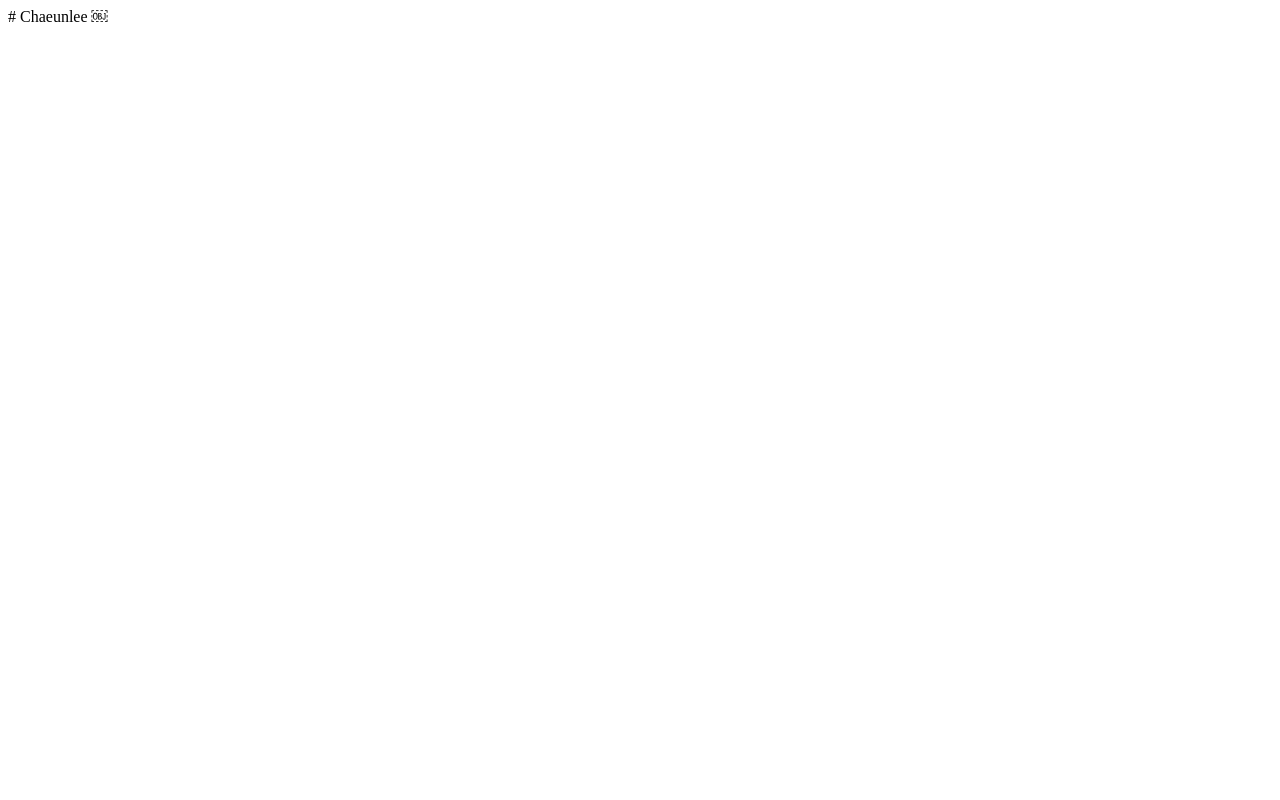
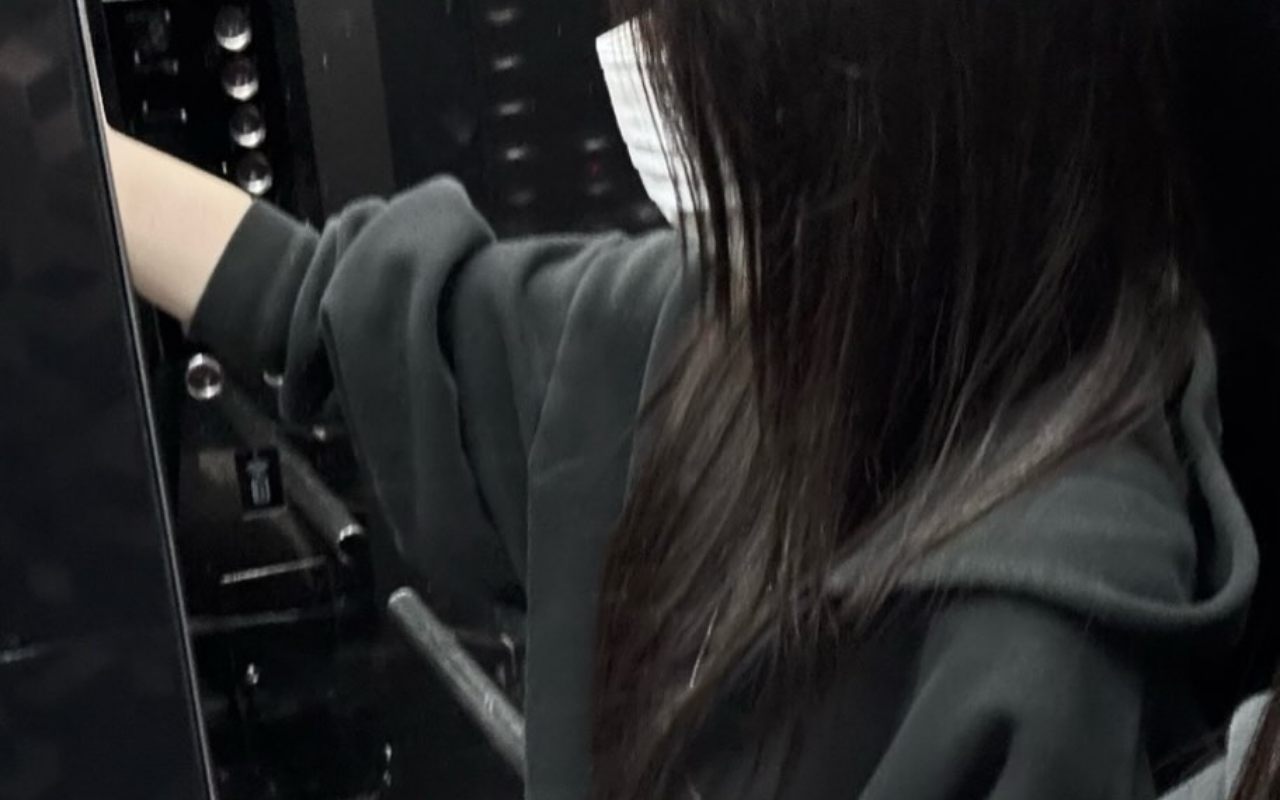
Before and after one commit to 0218chae/Chaeunlee, a plain HTML site: page index.html in a window 1280 px wide. Drawn offline with Linux system fonts and the light colour scheme.

Commit message:
index.html 업데이트

```diff
--- a/index.html
+++ b/index.html
@@ -1,3 +1,24 @@
-# Chaeunlee
 <!DOCTYPE html>
-￼
+<html>
+<head>
+<meta name="viewport" content="width=device-width, initial-scale=1">
+<title>CHAEUN</title>
+<style>
+html, body {
+  margin: 0;
+  height: 100%;
+  overflow: hidden;
+  background: black;
+}
+img {
+  width: 100%;
+  height: 100dvh;
+  object-fit: cover;
+  display: block;
+}
+</style>
+</head>
+<body>
+<img src="IMG_4628.jpeg" alt="">
+</body>
+</html>
```
